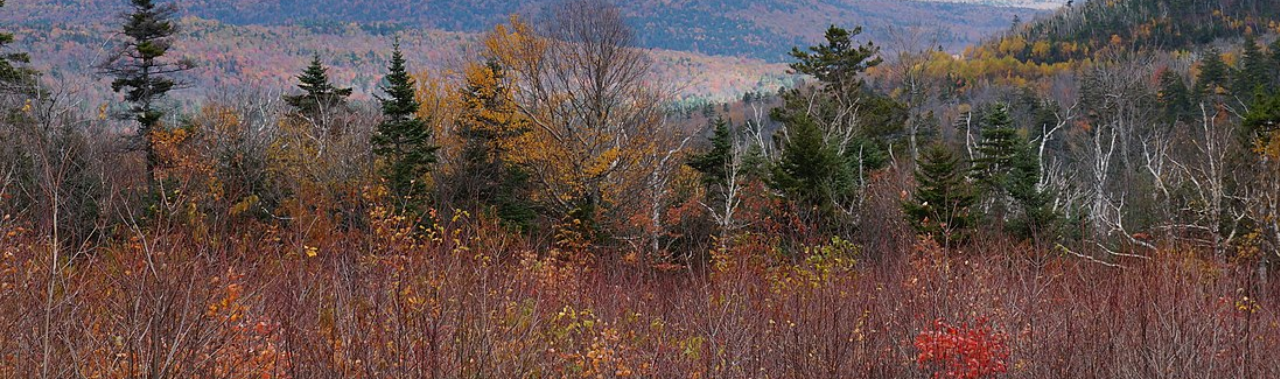
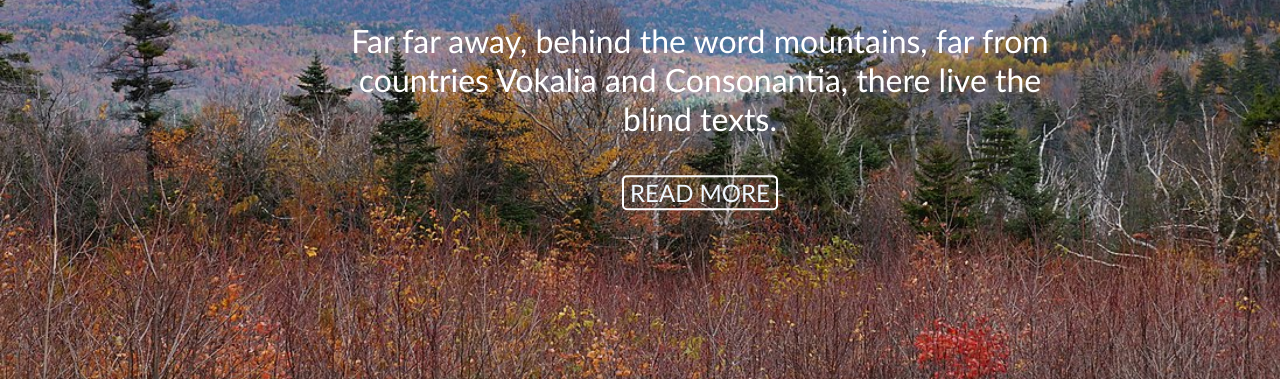
Before and after one commit to Articvolt/HTML-CSS-Vibes, a plain HTML site: page index.html in a window 1280 px wide. Shown: the part 841-1220 px from the top of the page. Drawn offline with Linux system fonts and the light colour scheme.

Commit message:
text_img

```diff
--- a/index.html
+++ b/index.html
@@ -46,7 +46,7 @@
                         Far far away, behind the word mountains, far from countries
                         Vokalia and Consonantia, there live the blind texts.
                     </p>
-                    <button>READ MORE</button>
+                    <button class="read_more">READ MORE</button>
                 </div>
             </div>
         </header>
--- a/style.css
+++ b/style.css
@@ -14,7 +14,10 @@ body {
     background-image: linear-gradient(62deg, #FBAB7E 0%, #F7CE68 100%);
 }
 
-/* MENU BURGER */
+/* --------------------------------------------------------------------- */
+/* HEADER */
+
+    /* MENU BURGER */
 
 .navbar{
     display: flex;
@@ -55,14 +58,14 @@ nav{
 
 }
 
-/* IMAGE HEADER */
+    /* IMAGE HEADER */
 
 .forest{
     object-fit: contain;
     width: 100%;
 }
 
-/* TEXTE HEADER */
+    /* TEXTE HEADER */
 
 .contain_img{
     position: relative;
@@ -71,9 +74,27 @@ nav{
 .text_img{
     position: absolute;
     color: white;
+    font-size: 2rem;
     text-align: center;
-    margin: 0;
+    top: 50%;
+    left: 50%;
+    transform: translate(-50%, -50%);
+    /* centrer du texte sur img  */
+    /* https://www.alsacreations.com/article/lire/539-Centrer */
 }
+
+    /* BOUTON IMG */
+
+.read_more{
+    background-color: transparent;
+    color: aliceblue;
+    border: 2px solid white;
+    font-size: 1.5rem;
+    /* permet d'arrondir les bords */
+    border-radius: 5px;
+}
+
+/* ---------------------------------------------------------------- */
 
 /* SECTION */
 
```
